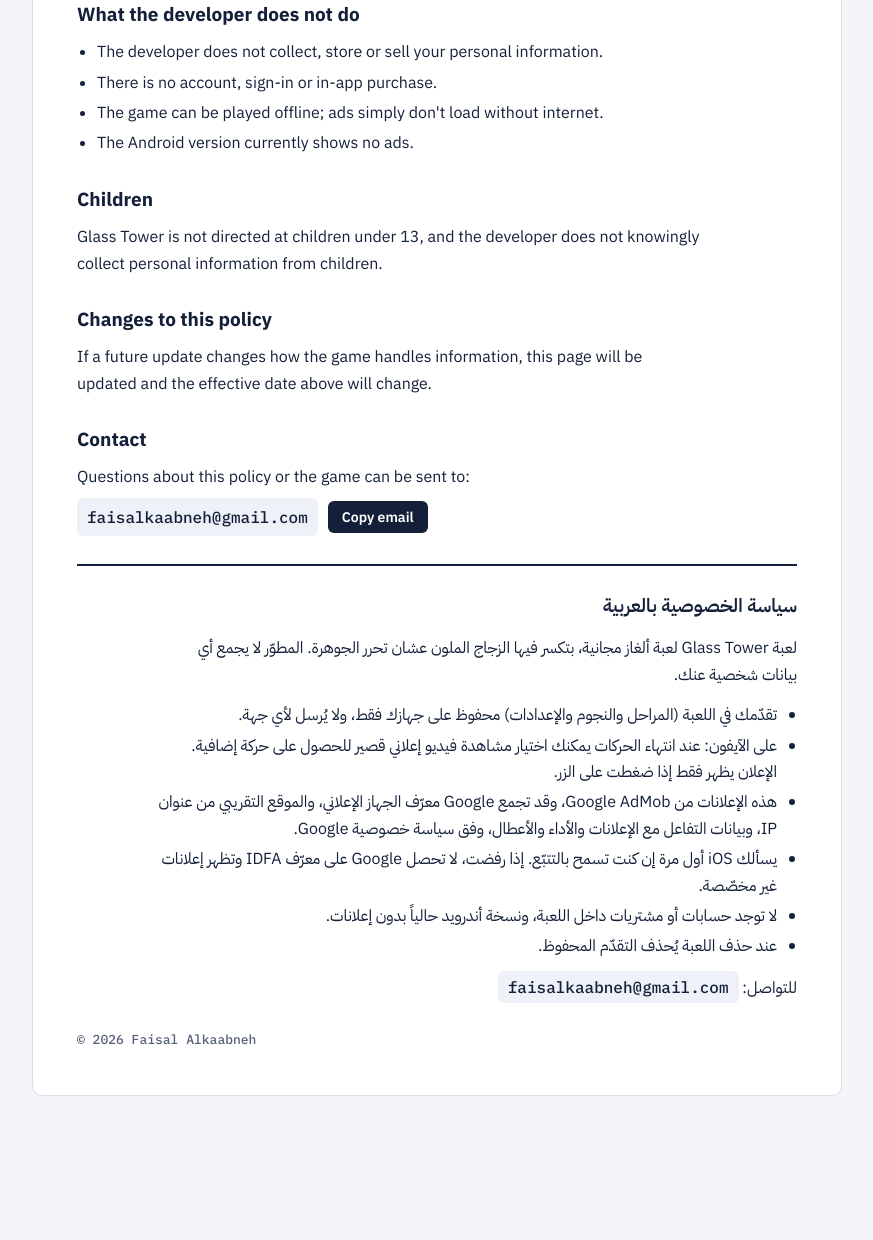
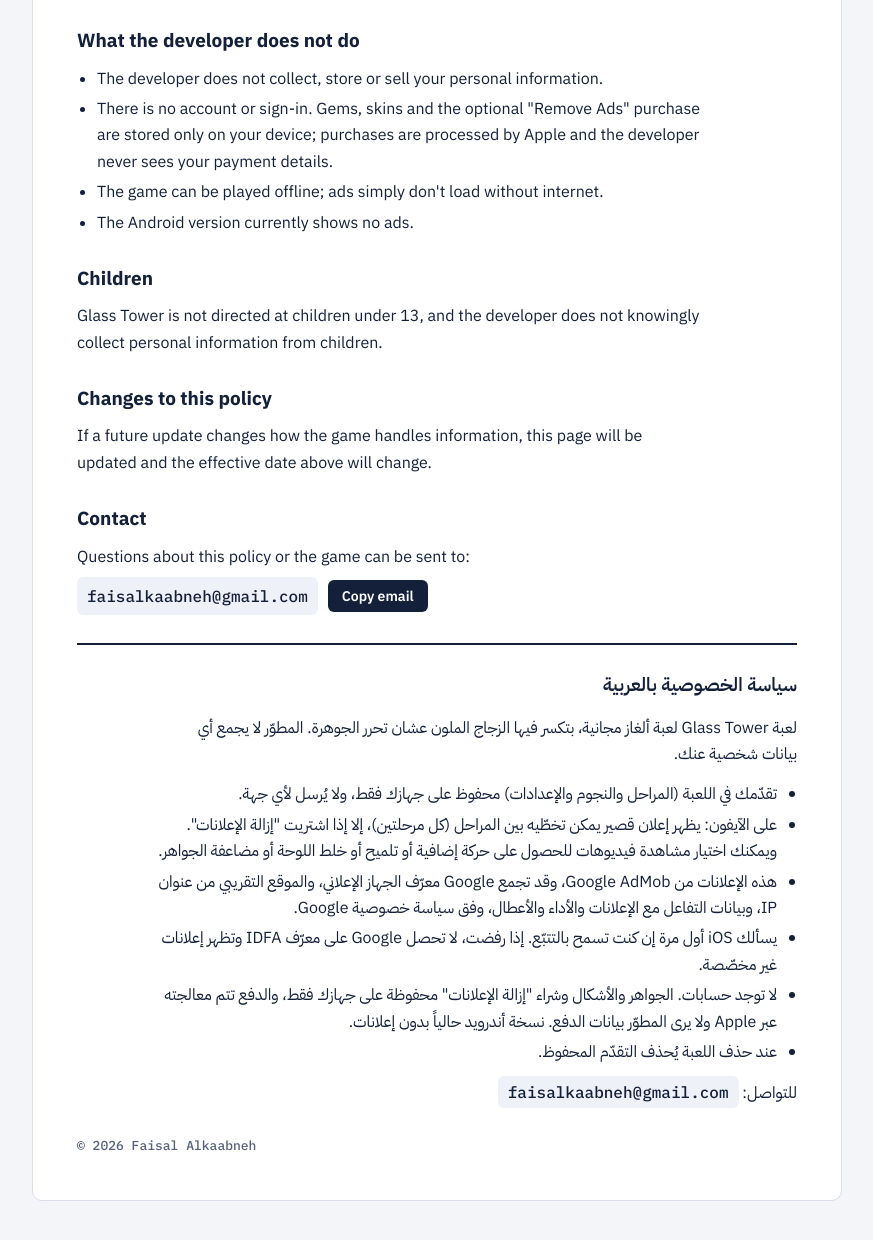
Before and after one commit to faisalkaabneh-cyber/faisalkaabneh-cyber.github.io, a plain HTML site: page glass-tower-privacy.html in a window 1280 px wide. Shown: the part 1480-2720 px from the top of the page, without its empty margins (203-1076 px from the left). Before the commit the page ends 2616 px from the top, so only its background shows below. Drawn offline with Linux system fonts and the light colour scheme.

Commit message:
Glass Tower privacy: between-level ads, optional videos, Remove Ads purchase
Co-Authored-By: Claude Opus 5.5 <noreply@anthropic.com>
Claude-Session: https://claude.ai/code/session_01FHRGgBmCRhUz4tpHZNR3D8

```diff
--- a/glass-tower-privacy.html
+++ b/glass-tower-privacy.html
@@ -46,7 +46,7 @@ footer{font-size:13px;color:var(--muted);font-family:var(--mono)}
   <header>
     <span class="eyebrow">Privacy Policy</span>
     <h1>Glass Tower: Gem Smash</h1>
-    <div class="meta"><span>Developer: Faisal Alkaabneh</span><span>Effective: 23 November 2026</span><span>Platforms: iOS and Android</span></div>
+    <div class="meta"><span>Developer: Faisal Alkaabneh</span><span>Effective: 24 November 2026</span><span>Platforms: iOS and Android</span></div>
   </header>
 
   <section>
@@ -75,7 +75,7 @@ footer{font-size:13px;color:var(--muted);font-family:var(--mono)}
   <section>
     <h2>Optional video ads (iPhone)</h2>
     <ul>
-      <li>When you run out of moves, you can choose to watch a short video to get one extra move. Ads only appear if you tap that button; the game never forces an ad on you.</li>
+      <li>The game shows a short, skippable ad between levels (every two finished levels), unless you buy "Remove Ads". You can also choose to watch optional videos for an extra move, a hint, a shuffle or double gems.</li>
       <li>These videos are provided by Google AdMob (Google LLC). To show and measure them, Google's SDK may collect your device's advertising identifier, approximate location derived from your IP address, information about the ads you see and interact with, and performance and crash data.</li>
       <li>The first time you open the game, iOS asks whether the app may track you. If you choose "Ask App Not to Track", Google does not receive your device's advertising identifier (IDFA) and shows non-personalized ads.</li>
       <li>If you are in the EEA, the UK or Switzerland, you are asked for consent before personalized ads are shown.</li>
@@ -87,7 +87,7 @@ footer{font-size:13px;color:var(--muted);font-family:var(--mono)}
     <h2>What the developer does not do</h2>
     <ul>
       <li>The developer does not collect, store or sell your personal information.</li>
-      <li>There is no account, sign-in or in-app purchase.</li>
+      <li>There is no account or sign-in. Gems, skins and the optional "Remove Ads" purchase are stored only on your device; purchases are processed by Apple and the developer never sees your payment details.</li>
       <li>The game can be played offline; ads simply don't load without internet.</li>
       <li>The Android version currently shows no ads.</li>
     </ul>
@@ -117,10 +117,10 @@ footer{font-size:13px;color:var(--muted);font-family:var(--mono)}
     <p>لعبة Glass Tower لعبة ألغاز مجانية، بتكسر فيها الزجاج الملون عشان تحرر الجوهرة. المطوّر لا يجمع أي بيانات شخصية عنك.</p>
     <ul>
       <li>تقدّمك في اللعبة (المراحل والنجوم والإعدادات) محفوظ على جهازك فقط، ولا يُرسل لأي جهة.</li>
-      <li>على الآيفون: عند انتهاء الحركات يمكنك اختيار مشاهدة فيديو إعلاني قصير للحصول على حركة إضافية. الإعلان يظهر فقط إذا ضغطت على الزر.</li>
+      <li>على الآيفون: يظهر إعلان قصير يمكن تخطّيه بين المراحل (كل مرحلتين)، إلا إذا اشتريت "إزالة الإعلانات". ويمكنك اختيار مشاهدة فيديوهات للحصول على حركة إضافية أو تلميح أو خلط اللوحة أو مضاعفة الجواهر.</li>
       <li>هذه الإعلانات من Google AdMob، وقد تجمع Google معرّف الجهاز الإعلاني، والموقع التقريبي من عنوان IP، وبيانات التفاعل مع الإعلانات والأداء والأعطال، وفق سياسة خصوصية Google.</li>
       <li>يسألك iOS أول مرة إن كنت تسمح بالتتبّع. إذا رفضت، لا تحصل Google على معرّف IDFA وتظهر إعلانات غير مخصّصة.</li>
-      <li>لا توجد حسابات أو مشتريات داخل اللعبة، ونسخة أندرويد حالياً بدون إعلانات.</li>
+      <li>لا توجد حسابات. الجواهر والأشكال وشراء "إزالة الإعلانات" محفوظة على جهازك فقط، والدفع تتم معالجته عبر Apple ولا يرى المطوّر بيانات الدفع. نسخة أندرويد حالياً بدون إعلانات.</li>
       <li>عند حذف اللعبة يُحذف التقدّم المحفوظ.</li>
     </ul>
     <p>للتواصل: <span class="email" dir="ltr">faisalkaabneh@gmail.com</span></p>
```
